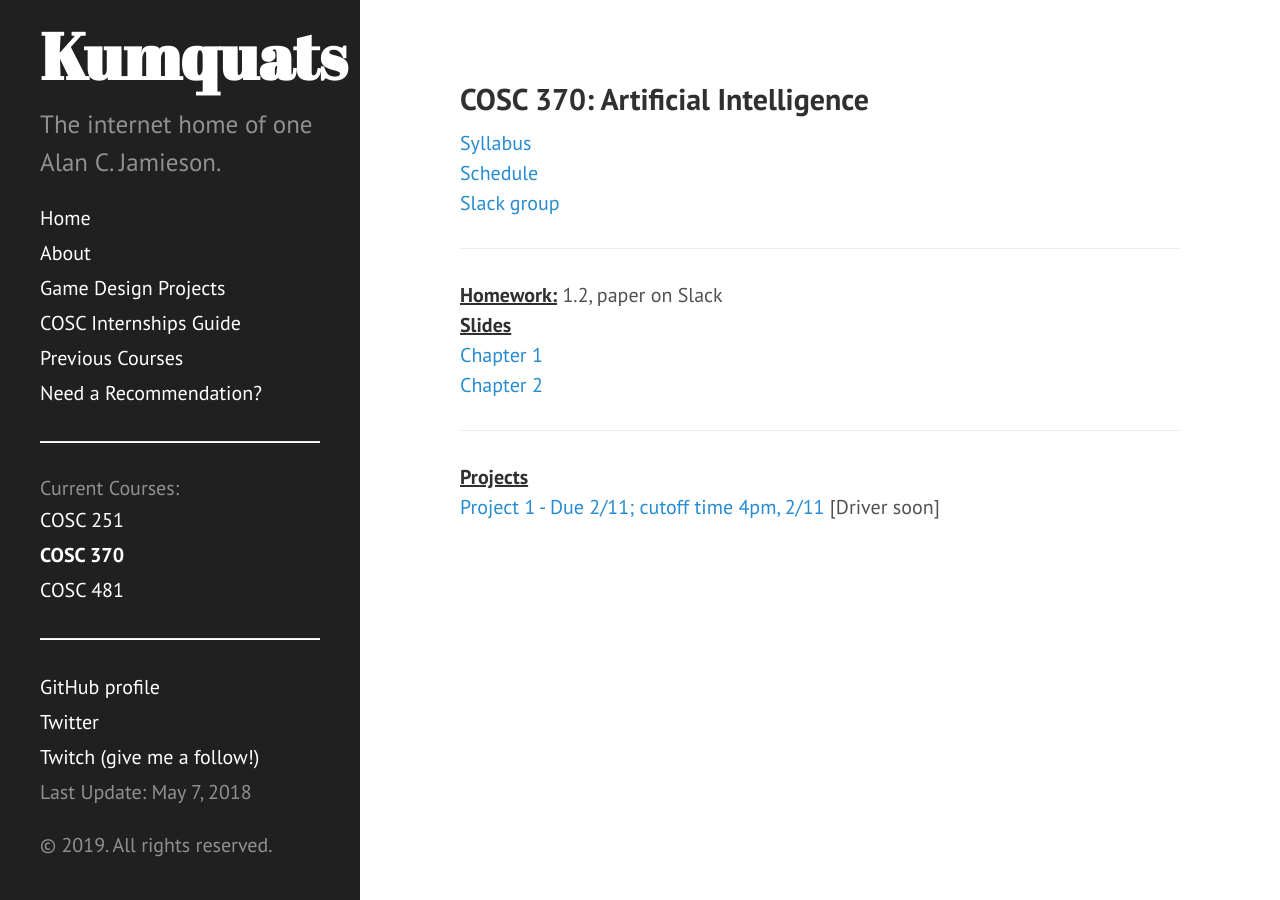
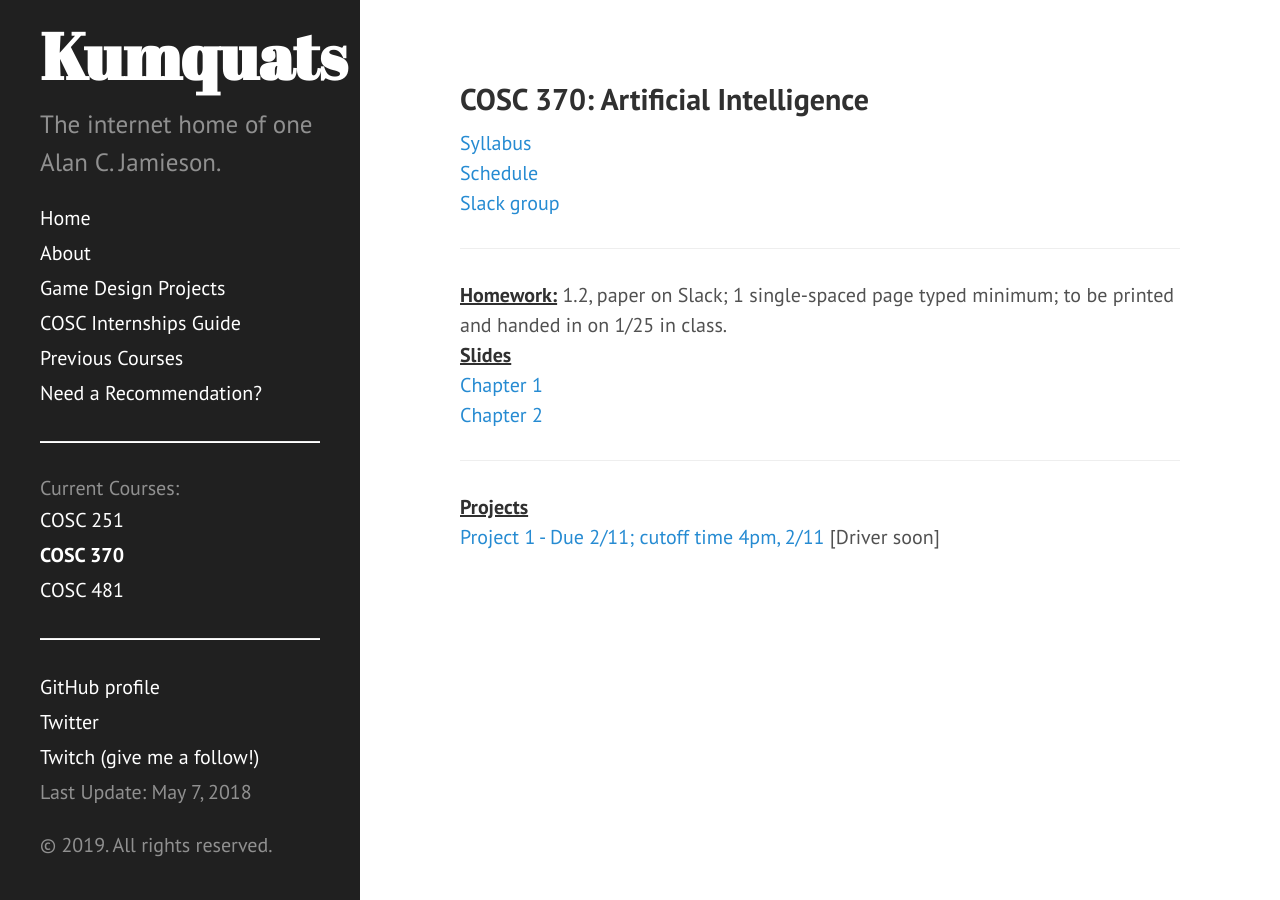
Before and after one commit to ripark/ripark.github.io, a Jekyll site: the page built from s19/cosc370.html, in a window 1280 px wide. Built offline with Jekyll 4.4.1, drawn with Linux system fonts in a browser that asks for light colours; Markdown is read by kramdown in place of the engine named in the settings.

Commit message:
Update cosc370.html

```diff
--- a/s19/cosc370.html
+++ b/s19/cosc370.html
@@ -11,7 +11,7 @@ shorttitle: "COSC 370"
 <a href="https://smcmcs.slack.com/messages/cosc370/">Slack group</a>
 <br>
 <hr>
-<strong><u>Homework:</u></strong> 1.2, paper on Slack
+<strong><u>Homework:</u></strong> 1.2, paper on Slack; 1 single-spaced page typed minimum; to be printed and handed in on 1/25 in class.
 <br>
 <strong><u>Slides</strong></u>
 <br>
```
